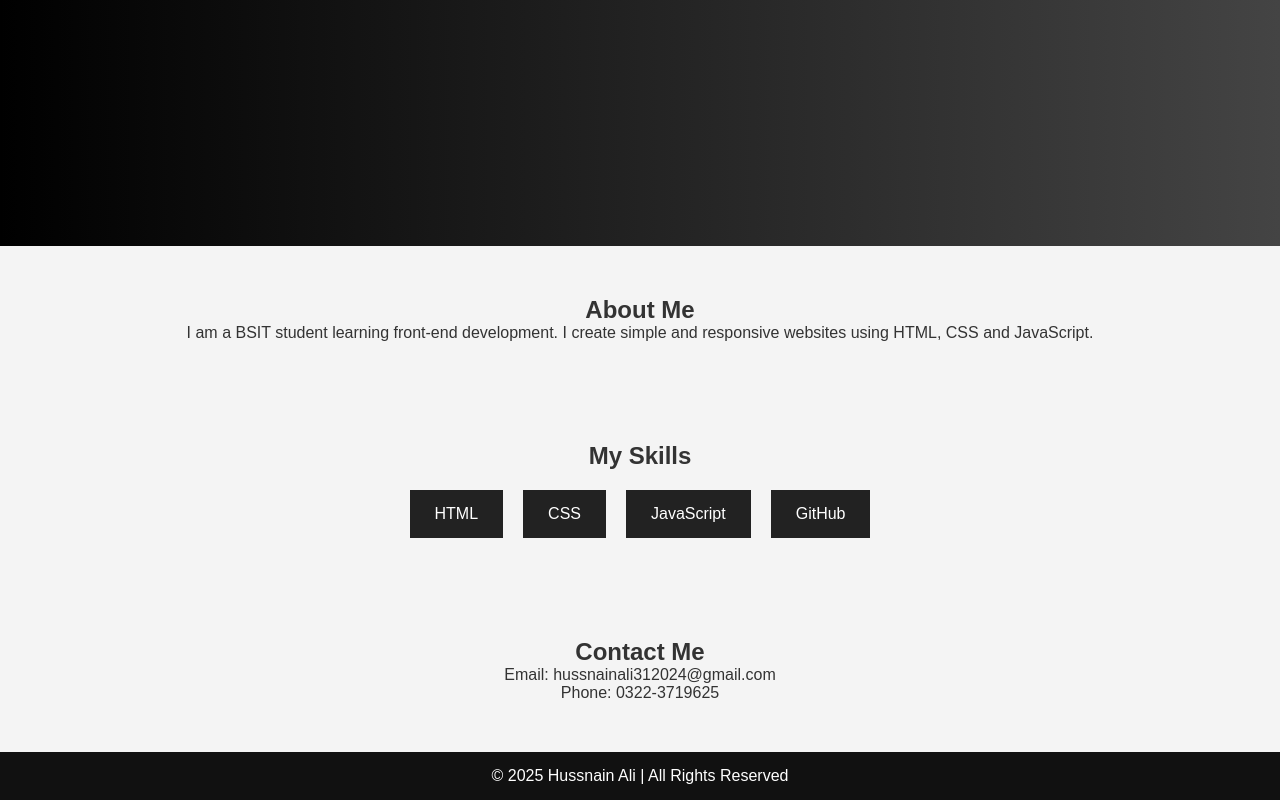
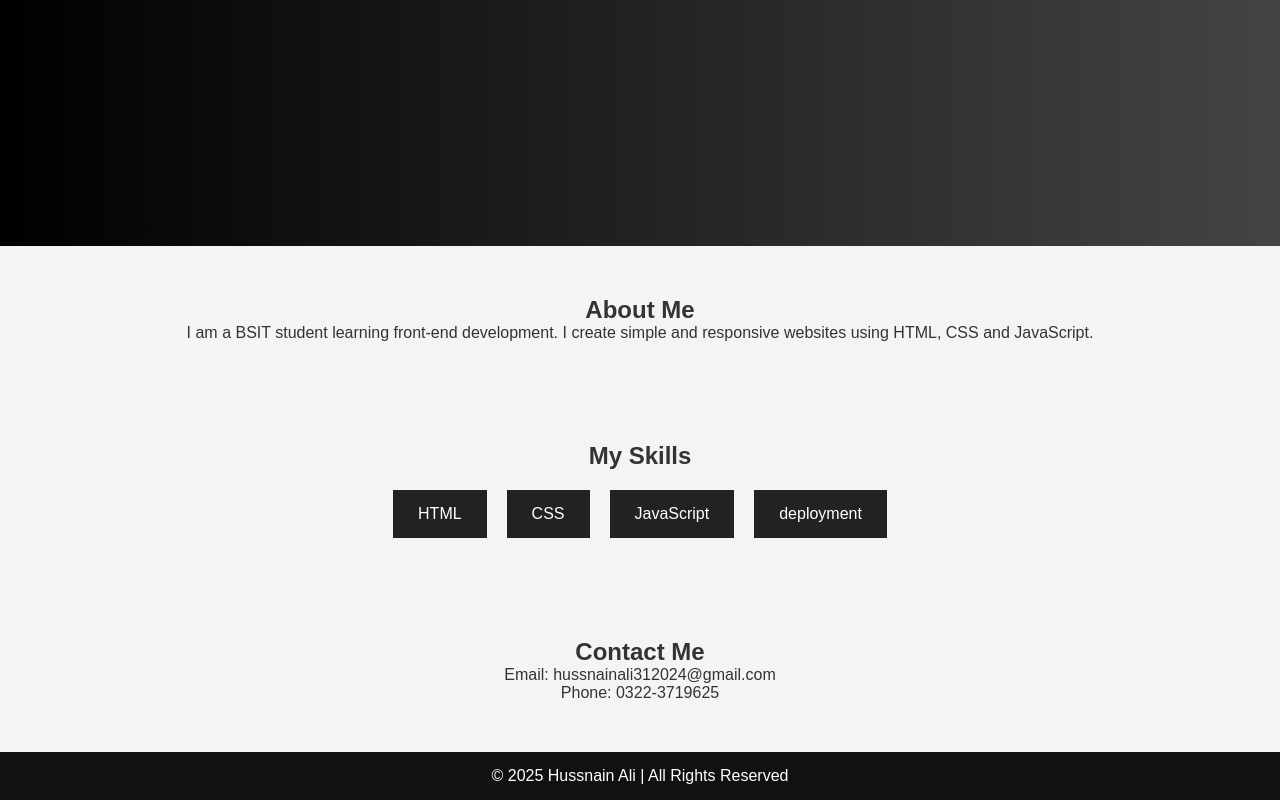
Before and after one commit to hussnain12363/hussnain-wesite, a plain HTML site: page index.html in a window 1280 px wide. Shown: the part 532-1332 px from the top of the page. Drawn offline with Linux system fonts and the light colour scheme.

Commit message:
Update index.html

```diff
--- a/index.html
+++ b/index.html
@@ -37,7 +37,7 @@
       <div>HTML</div>
       <div>CSS</div>
       <div>JavaScript</div>
-      <div>GitHub</div>
+      <div>deployment</div>
     </div>
   </section>
 
```
